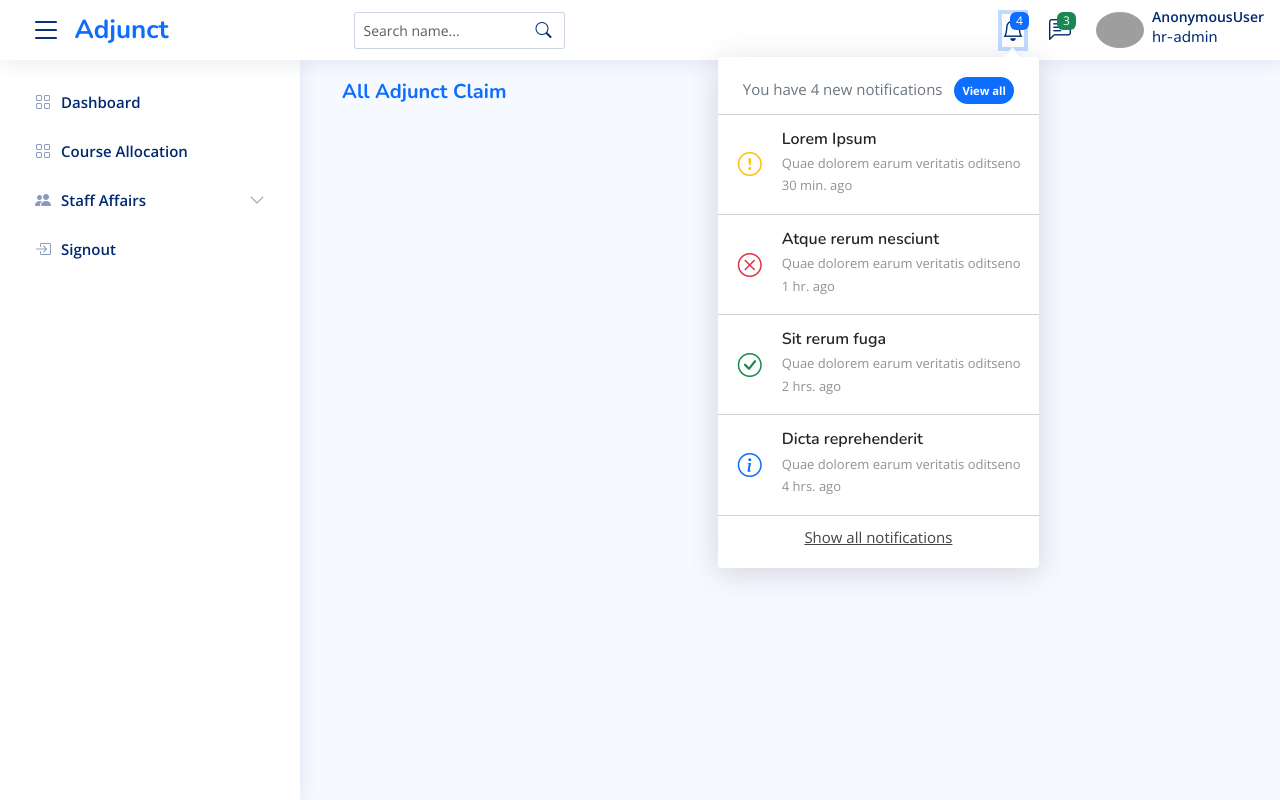
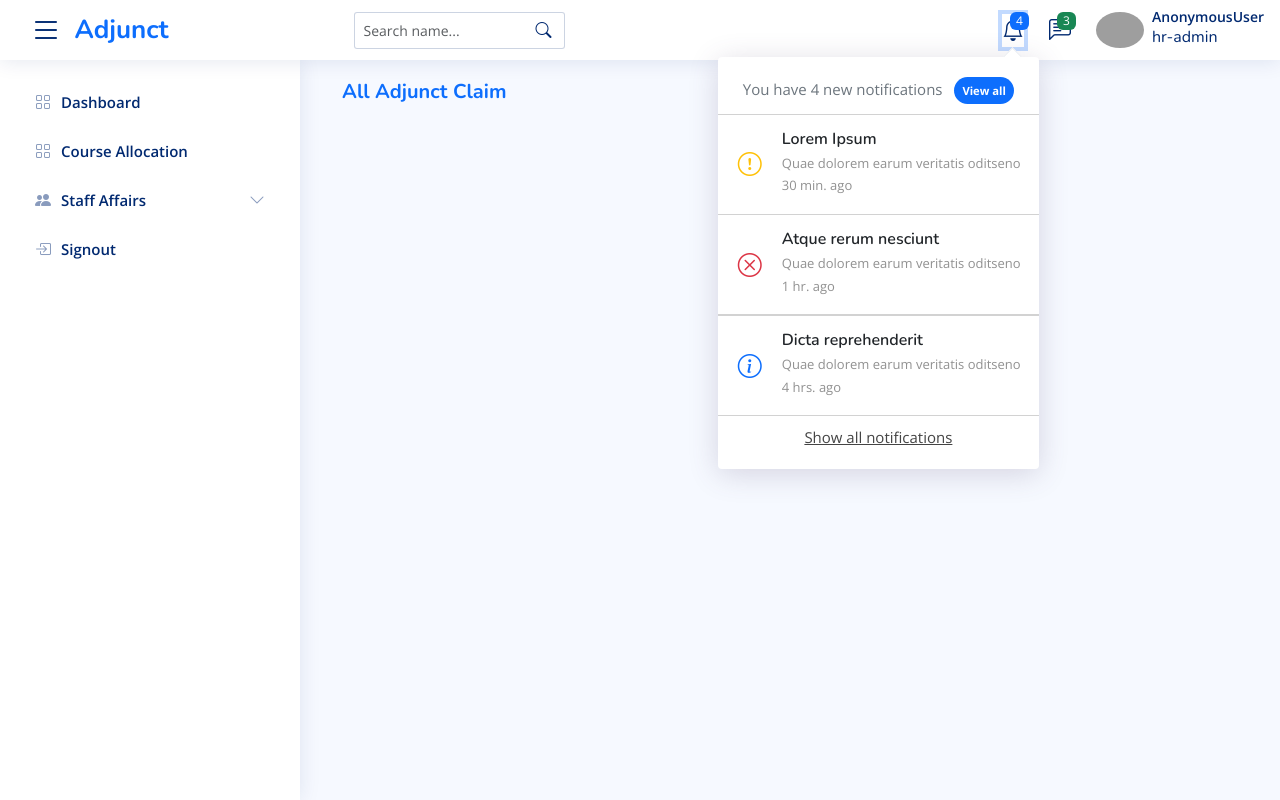
Before and after one commit to SoftLife0/Adjoint-Claim, a Django app: page /allclaims in a window 1280 px wide, after a click that opens the changed part. Run offline with Django 4.2, Linux system fonts and the light colour scheme; data that the repository does not hold is empty; some libraries are stand-ins or nearby versions; grey boxes are pictures that could not be loaded.

Commit message:
I didnt much today but many more to come guys

```diff
--- a/core/templates/allclaims.html
+++ b/core/templates/allclaims.html
@@ -12,7 +12,7 @@
                     <h5 class="card-title">{{ claim.lecturer_name }}</h5>
                     <p class="card-text"><strong>Course:</strong> {{ claim.course }}</p>
                     <p class="card-text"><strong>Academic Year:</strong> {{ claim.academic_year }}</p>
-                    <a href="{% url 'claim-details' claim.pk %}" class="btn btn-info">Edit</a>
+                    <a href="{% url 'claim-details' claim.pk %}" class="btn btn-info">View</a>
                 </div>
             </div>
         </div>
--- a/core/templates/layout.html
+++ b/core/templates/layout.html
@@ -111,14 +111,14 @@
               <hr class="dropdown-divider">
             </li>
 
-            <li class="notification-item">
+            {% comment %} <li class="notification-item">
               <i class="bi bi-check-circle text-success"></i>
               <div>
                 <h4>Sit rerum fuga</h4>
                 <p>Quae dolorem earum veritatis oditseno</p>
                 <p>2 hrs. ago</p>
               </div>
-            </li>
+            </li> {% endcomment %}
 
             <li>
               <hr class="dropdown-divider">
```
